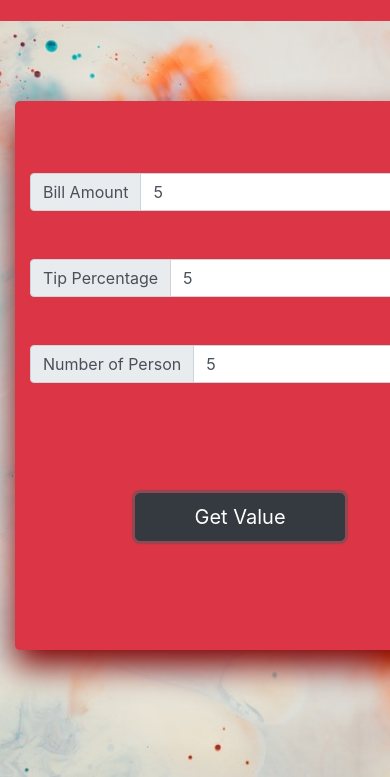
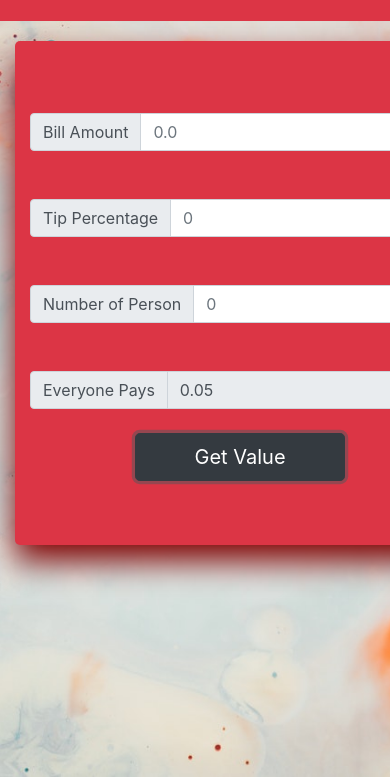
Before and after one commit to kanuos/tip-calculator, a plain HTML site: page index.html in a window 390 px wide. Both pictures are taken after typing "5", "5", "5" into the empty fields and a click on the button "Get Value". Shown: the part 67-844 px from the top of the page. Drawn offline with nearby package versions, Linux system fonts and the light colour scheme.

Commit message:
project completed

```diff
--- a/app.js
+++ b/app.js
@@ -0,0 +1,36 @@
+
+class UI {
+
+    getData=()=>{
+        this.amount= document.getElementById('bill').value;
+        this.percentage= document.getElementById('percentage').value;
+        this.people= document.getElementById('people').value;
+
+        this.calculateResult();
+    }
+
+    displayResult(num){
+        document.getElementById('result').value=num.toFixed(2);
+    }
+
+    resetFields(){
+        document.getElementById('bill').value='';
+        document.getElementById('percentage').value='';
+        document.getElementById('people').value='';
+
+    }
+
+    calculateResult =()=>{
+        let totalTip= this.amount*this.percentage / 100;
+        this.displayResult(totalTip/this.people);
+        this.resetFields();
+    }
+
+}
+
+const init = new UI();
+
+document.querySelector('#btn').addEventListener('click',(e)=>{
+    e.preventDefault();
+    init.getData();
+});
--- a/index.html
+++ b/index.html
@@ -17,20 +17,21 @@
         }
 
         .box{
-            margin: 5rem auto;
+            margin: 1.75rem auto;
             width: 450px;
-            min-height: 65vh;
+            height: 60%;
             border-radius: 5px;
             background: #DC3545;
             box-shadow: 0 1rem 2rem maroon;
         }
+        @media (max-width:500px){
+            .box{
+                margin:1.25rem auto;
+            }
+        }
         #btn{
             display: block;
             margin: 0 auto;
-        }
-        .result{
-            visibility: hidden;
-            pointer-events: none;
         }
 
     </style>
@@ -58,21 +59,21 @@
                         <div class="input-group-prepend">
                             <span class="input-group-text">Tip Percentage</span>
                         </div>
-                        <input type="number" name="percentage" id="percentage" class="form-control" default="5" min="1" max="25" required>
+                        <input type="number" name="percentage" id="percentage" class="form-control" default="5" min="1" max="25" required placeholder="0">
                     </div>
 
                     <div class="input-group py-4">
                         <div class="input-group-prepend">
                             <span class="input-group-text">Number of Person</span>
                         </div>
-                        <input type="number" name="people" id="people" class="form-control" required>
+                        <input type="number" name="people" id="people" class="form-control" min="1" required placeholder="0">
                     </div>
 
                     <div class="input-group py-4 result">
                         <div class="input-group-prepend">
-                            <span class="input-group-text">Result </span>
+                            <span class="input-group-text">Everyone Pays </span>
                         </div>
-                        <input type="number" name="result" id="result" class="form-control" min="1" required>
+                        <input type="text" name="result" id="result" class="form-control" disabled>
                     </div>
 
                     <button type="submit" class="btn btn-dark btn-lg w-50" id="btn">Get Value</button>
@@ -85,5 +86,6 @@
 
     </main>
 
+    <script src="app.js"></script>
 </body>
 </html>
```
Also changed, not shown: readme.txt.
